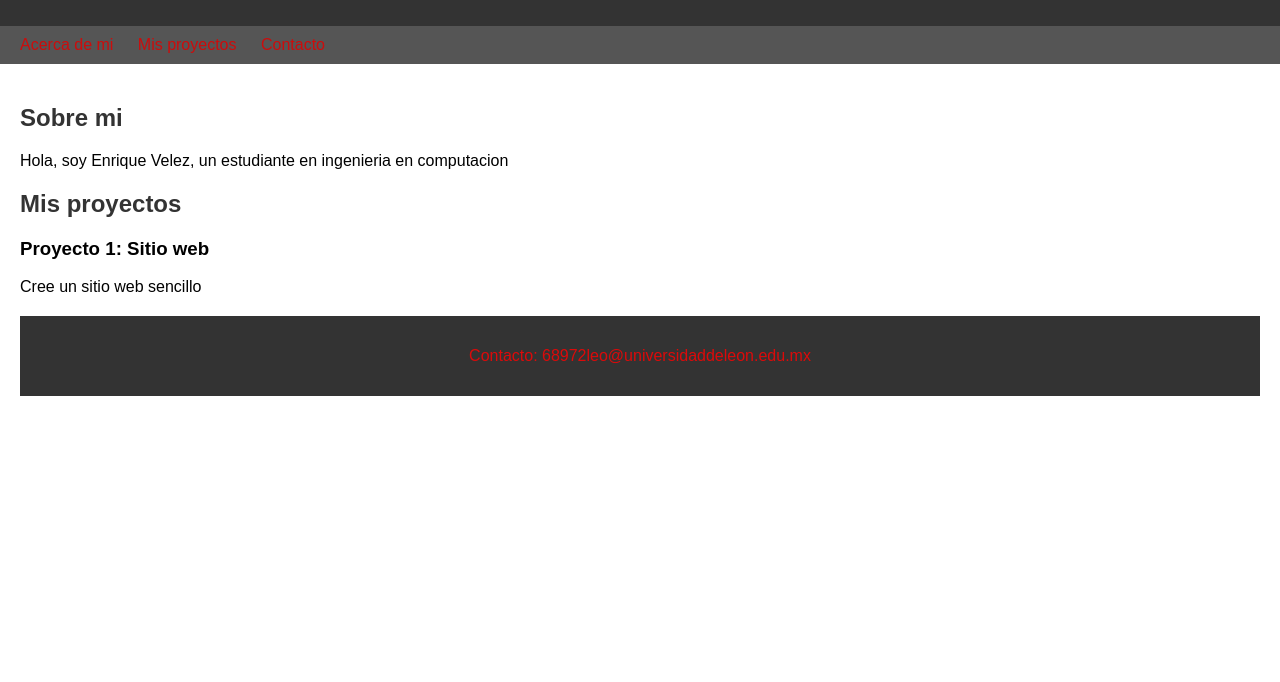
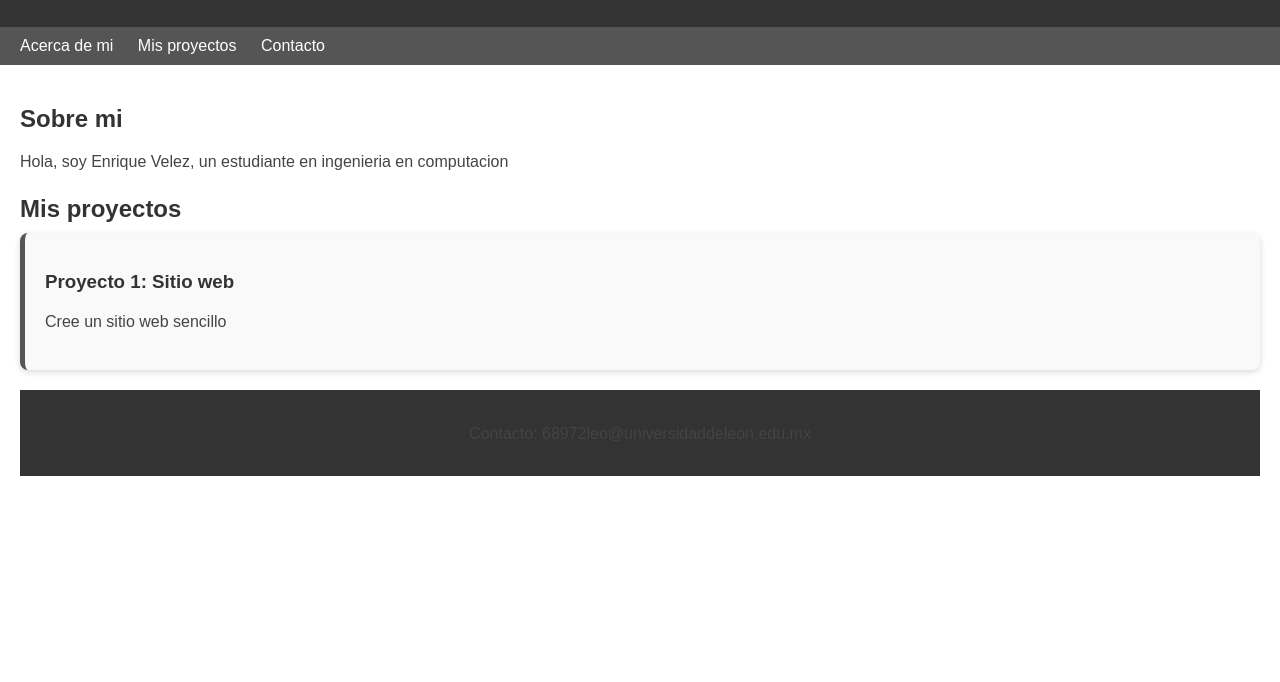
Before and after one commit to EnriqueVJCHR/pagina-web, a plain HTML site: page index_sem.html in a window 1280 px wide. Shown: the part 118-800 px from the top of the page. Drawn offline with Linux system fonts and the light colour scheme.

Commit message:
se agregan los estilos para article, h y p

```diff
--- a/index_sem.html
+++ b/index_sem.html
@@ -2,13 +2,57 @@
 <html lang="en">
 <head>
     <style>
-    body { font-family: Arial, sans-serif; margin: 0; }
-    header, footer { background-color: #333; color: rgb(220, 10, 10); padding: 15px; text-align: center; }
-    nav { background: #555; padding: 10px; }
-    nav a { color: rgb(205, 12, 12); margin: 0 10px; text-decoration: none; }
-    main { padding: 20px; }
-    section { margin-bottom: 20px; }
-    h2 { color: #333; }
+   body {
+  font-family: Arial, sans-serif;
+  margin: 0;
+}
+
+header, footer {
+  background-color: #333;
+  color: white;
+  padding: 15px;
+  text-align: center;
+}
+
+nav {
+  background: #555;
+  padding: 10px;
+}
+
+nav a {
+  color: white;
+  margin: 0 10px;
+  text-decoration: none;
+}
+
+main {
+  padding: 20px;
+}
+
+section {
+  margin-bottom: 20px;
+}
+
+h1, h2, h3, h4, h5, h6 {
+  color: #333;
+  margin-bottom: 10px;
+  font-weight: bold;
+}
+
+p {
+  line-height: 1.6;
+  color: #444;
+  margin-bottom: 15px;
+}
+
+article {
+  background: #f9f9f9;
+  padding: 20px;
+  margin-bottom: 20px;
+  border-radius: 8px;
+  box-shadow: 0 2px 6px rgba(0,0,0,0.15);
+  border-left: 5px solid #555;
+}
   </style>
     <meta charset="UTF-8">
     <meta name="viewport" content="width=device-width, initial-scale=1.0">
```
